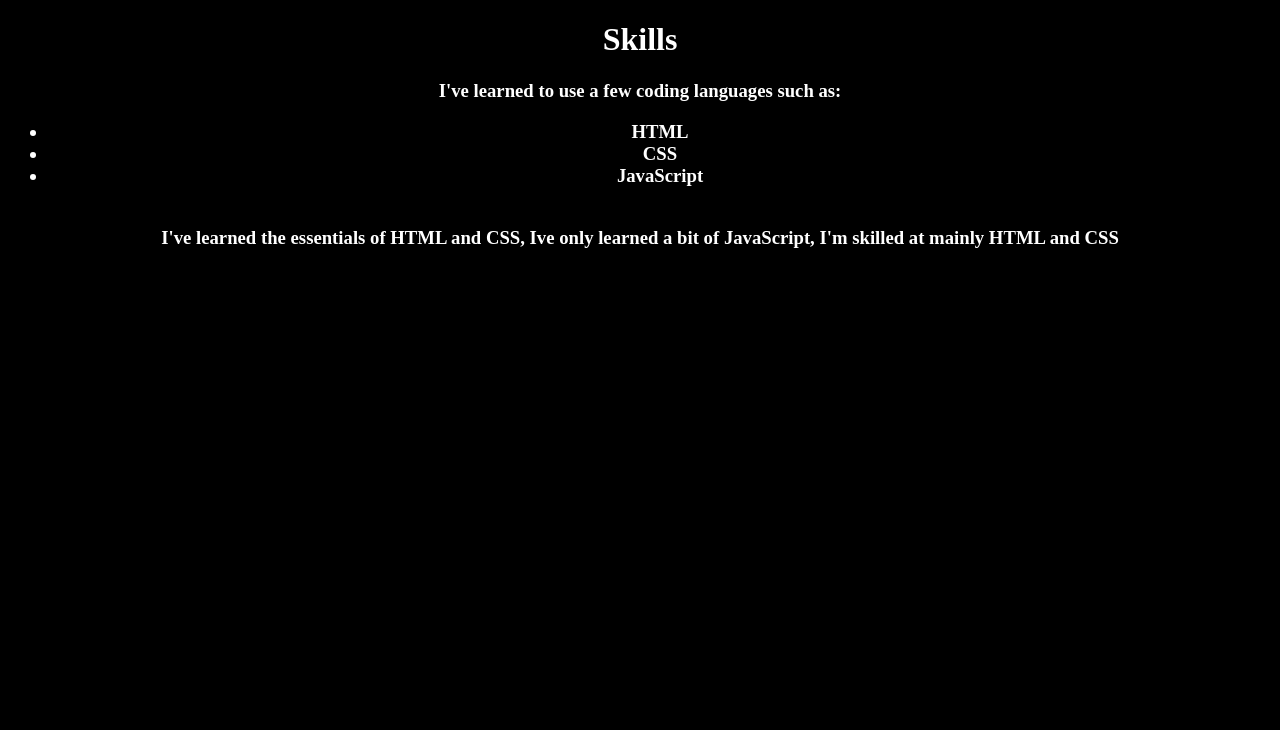
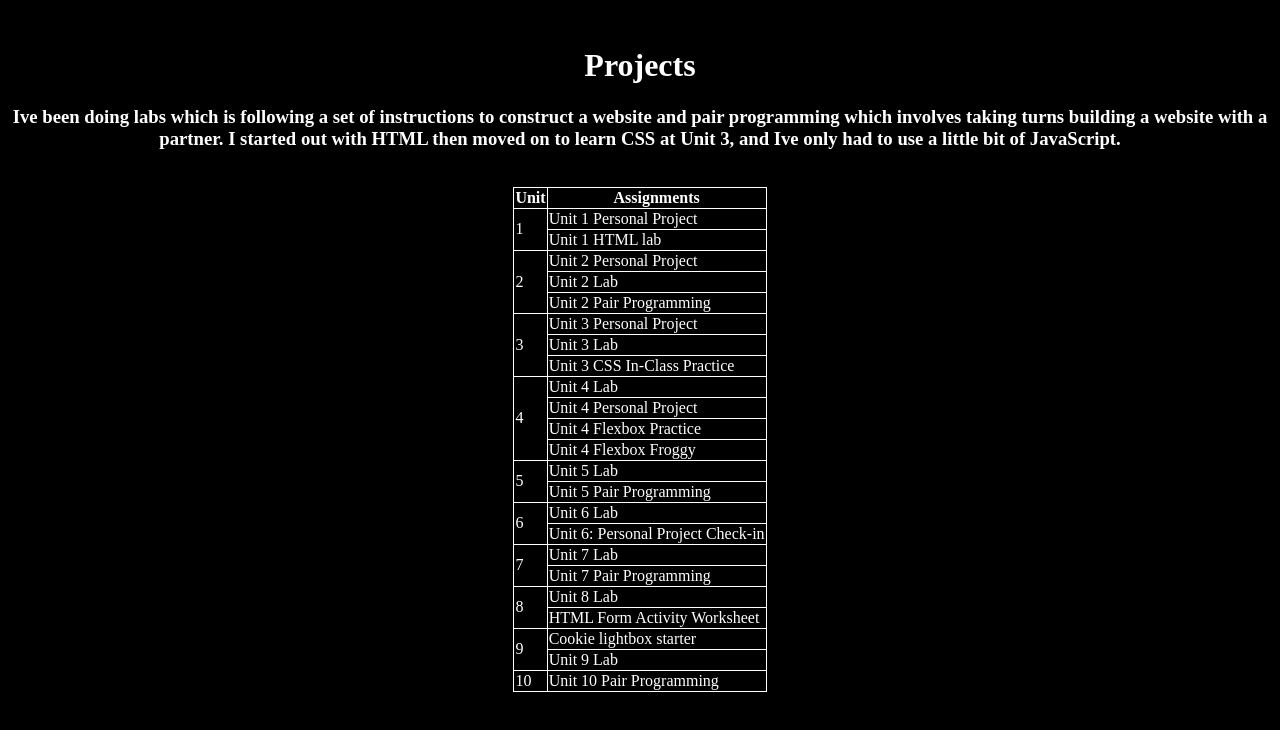
Before and after one commit to Vixxienerman6163/Vixxienerman6163.github.io, a plain HTML site: page Index.html in a window 1280 px wide. Drawn offline with Linux system fonts and the light colour scheme.

Commit message:
Projects

```diff
--- a/Index.html
+++ b/Index.html
@@ -1,7 +1,7 @@
 <!DOCTYPE html>
 <html>
 <title>
-Skills
+Projects
 </title>
 <head>
 </head>
@@ -13,6 +13,7 @@ text-align: center;
 h3 {
 color: white;
 text-align: center;
+}
 .BLUEIMAGE {
   background-image: url('backgroundblue.jpeg');
   background-size: cover;
@@ -21,18 +22,53 @@ text-align: center;
     background-attachment: fixed;
     background-color: gray;
 	height: 1000px
+}
+  table, th, td {
+  color: white;
+    border: 1px solid white;
+    border-collapse: collapse; /* This merges double lines into a single border */
+	justify-content: center;
+	margin-left: auto;
+	margin-right: auto;
+  }
+</style>
+
+<table>
+}
 </style>
 <meta charset="utf-8">
 <body style="background-color:black;">
 <h1>
-Skills
+Projects
 </h1>
 <h3>
-I've learned to use a few coding languages such as:
-<ul>
-<li>HTML</li>
-<li>CSS</li>
-<li>JavaScript</li>
-</ul>
-</br>
-I've learned the essentials of HTML and CSS, Ive only learned a bit of JavaScript, I'm skilled at mainly HTML and CSS
+Ive been doing labs which is following a set of instructions to construct a website and pair programming which involves taking turns building a website with a partner.
+I started out with HTML then moved on to learn CSS at Unit 3, and Ive only had to use a little bit of JavaScript.
+</h3>
+<br>
+</table>
+<table style=" width: 100% border: 1 solid black" ID="t02">
+<div class="blackcolor"></th><th>Unit</th><th><div class="blackcolor">Assignments</th></tr>
+<tr><td rowspan="2"><div class="lightergray">1</td><td colspan="4"><div class="lightergray">Unit 1 Personal Project</td></tr>
+<tr><td><div class="lightergray">Unit 1 HTML lab</td></tr>
+<tr><td rowspan="3"><div class="lightergray">2</td><div class="lightergray"><td>Unit 2 Personal Project</td></tr>
+<tr><td><div class="lightergray">Unit 2 Lab</td></tr>
+<tr><td><div class="lightergray">Unit 2 Pair Programming</td></tr>
+<tr><td rowspan="3"><div class="lightergray">3</td><div class="lightergray"><td>Unit 3 Personal Project</td></tr>
+<tr><td><div class="lightergray">Unit 3 Lab</td></tr>
+<tr><td><div class="lightergray">Unit 3 CSS In-Class Practice</td></tr>
+<tr><td rowspan="4"><div class="lightergray">4</td><div class="lightergray"><td>Unit 4 Lab</td></tr>
+<tr><td><div class="lightergray">Unit 4 Personal Project</td></tr>
+<tr><td><div class="lightergray">Unit 4 Flexbox Practice</td></tr>
+<tr><td><div class="lightergray">Unit 4 Flexbox Froggy</td></tr>
+<tr><td rowspan="2"><div class="lightergray">5</td><div class="lightergray"><td>Unit 5 Lab</td></tr>
+<tr><td><div class="lightergray">Unit 5 Pair Programming</td></tr>
+<tr><td rowspan="2"><div class="lightergray">6</td><div class="lightergray"><td>Unit 6 Lab</td></tr>
+<tr><td><div class="lightergray">Unit 6: Personal Project Check-in</td></tr>
+<tr><td rowspan="2"><div class="lightergray">7</td><div class="lightergray"><td>Unit 7 Lab</td></tr>
+<tr><td><div class="lightergray">Unit 7 Pair Programming</td></tr>
+<tr><td rowspan="2"><div class="lightergray">8</td><div class="lightergray"><td>Unit 8 Lab</td></tr>
+<tr><td><div class="lightergray">HTML Form Activity Worksheet</td></tr>
+<tr><td rowspan="2"><div class="lightergray">9</td><div class="lightergray"><td>Cookie lightbox starter</td></tr>
+<tr><td><div class="lightergray">Unit 9 Lab</td></tr>
+<tr><td rowspan="2"><div class="lightergray">10</td><div class="lightergray"><td>Unit 10 Pair Programming</td></tr>
```
